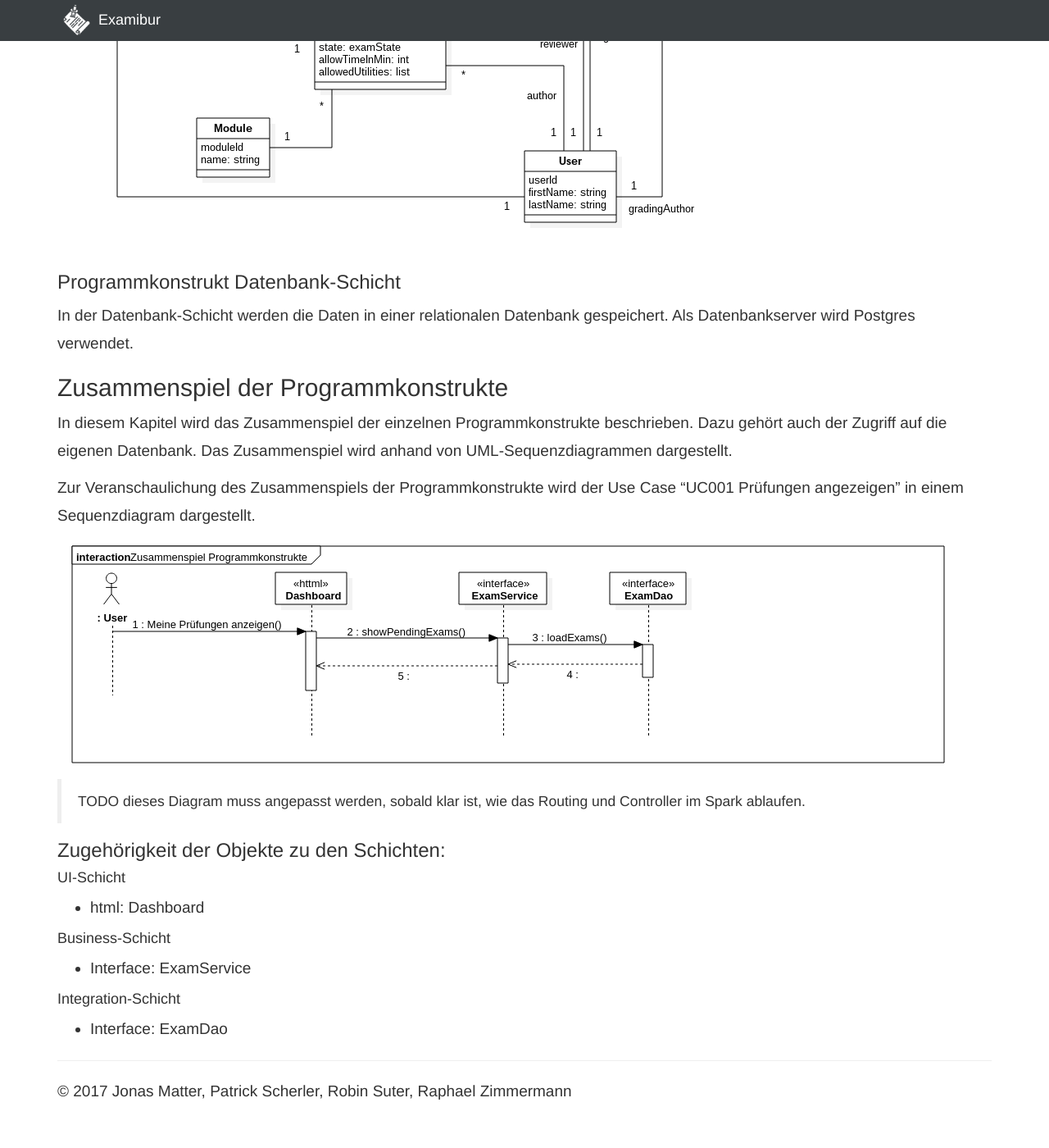
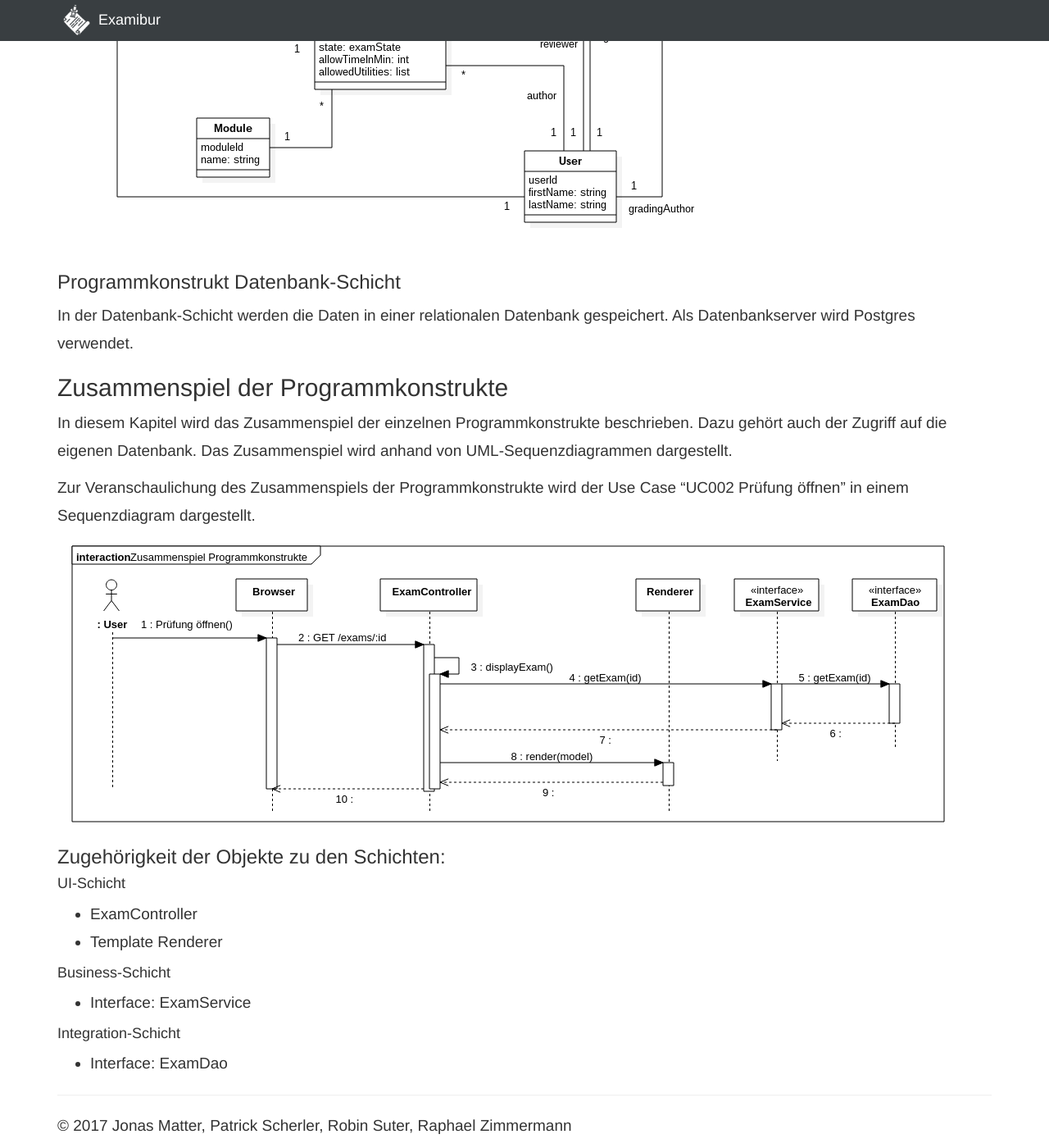
Before and after one commit to Examibur/examibur, a Jekyll site: the page built from docs/architektur/softwareArchitektur.md, in a window 1280 px wide and 1400 px high, scrolled down 9170 px. Shown: the whole window at 82% size. Built offline with Jekyll 4.4.1, drawn with Linux system fonts in a browser that asks for light colours; nearby versions of some CDN libraries; Markdown is read by kramdown in place of the engine named in the settings; before the commit the page ends 10528 px from its top, so only the background shows below that.

Commit message:
update sequence diagram

```diff
--- a/docs/architektur/softwareArchitektur.md
+++ b/docs/architektur/softwareArchitektur.md
@@ -195,14 +195,14 @@ In der Datenbank-Schicht werden die Daten in einer relationalen Datenbank gespei
 ## Zusammenspiel der Programmkonstrukte
 In diesem Kapitel wird das Zusammenspiel der einzelnen Programmkonstrukte beschrieben. Dazu gehört auch der Zugriff auf die eigenen Datenbank. Das Zusammenspiel wird anhand von UML-Sequenzdiagrammen dargestellt.
 
-Zur Veranschaulichung des Zusammenspiels der Programmkonstrukte wird der Use Case "UC001 Prüfungen angezeigen" in einem Sequenzdiagram dargestellt.
+Zur Veranschaulichung des Zusammenspiels der Programmkonstrukte wird der Use Case "UC002 Prüfung öffnen" in einem Sequenzdiagram dargestellt.
 
 ![](resources/softwareArchitektur/zusammenspielProgrammkonstrukte.svg)
-> TODO dieses Diagram muss angepasst werden, sobald klar ist, wie das Routing und Controller im Spark ablaufen.
 
 ### Zugehörigkeit der Objekte zu den Schichten:
 #### UI-Schicht
-  * html: Dashboard
+  * ExamController
+  * Template Renderer
 
 #### Business-Schicht
   * Interface: ExamService
```
Also changed, not shown: docs/architektur/resources/softwareArchitektur/zusammenspielProgrammkonstrukte.svg, 1 other file.
